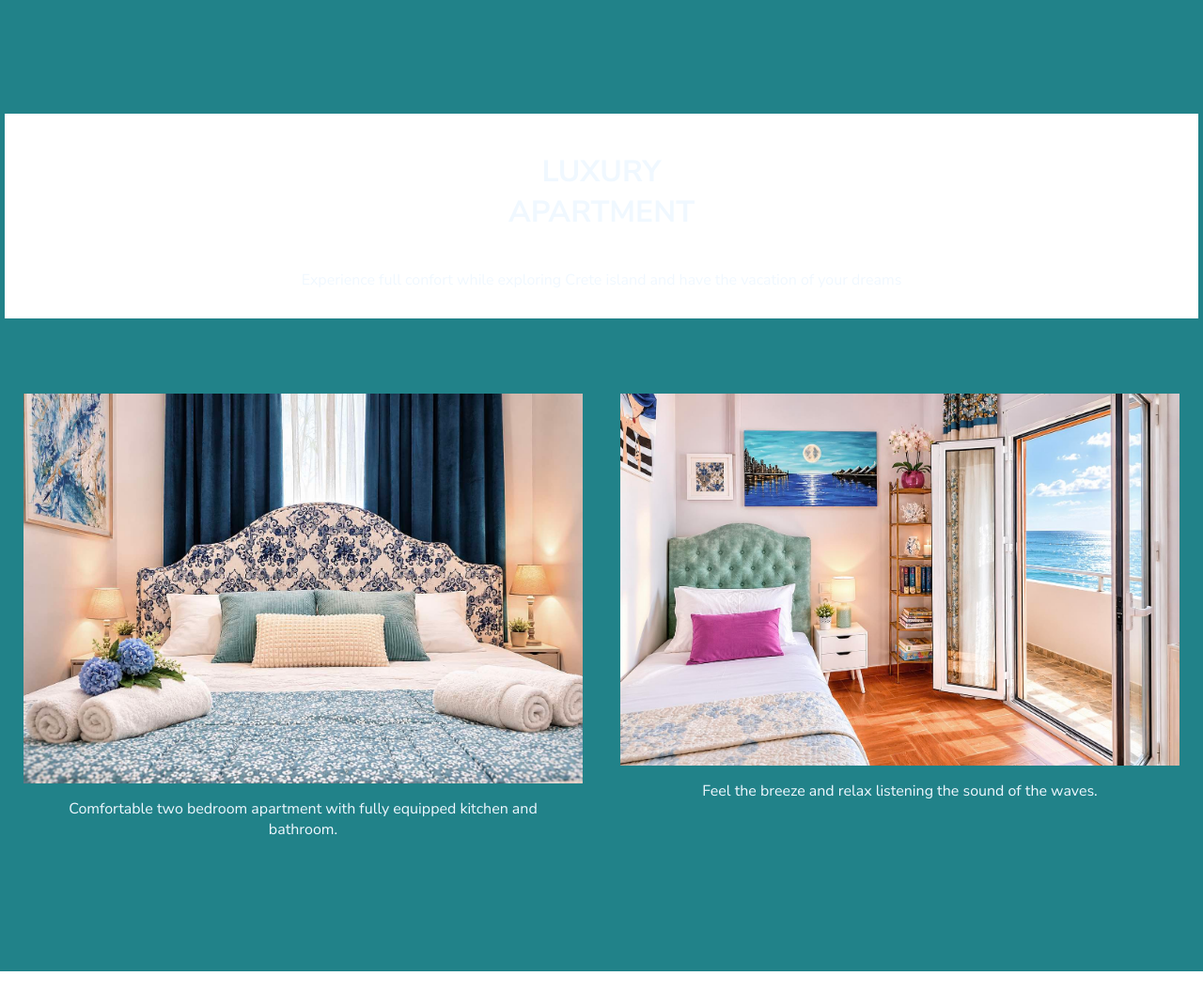
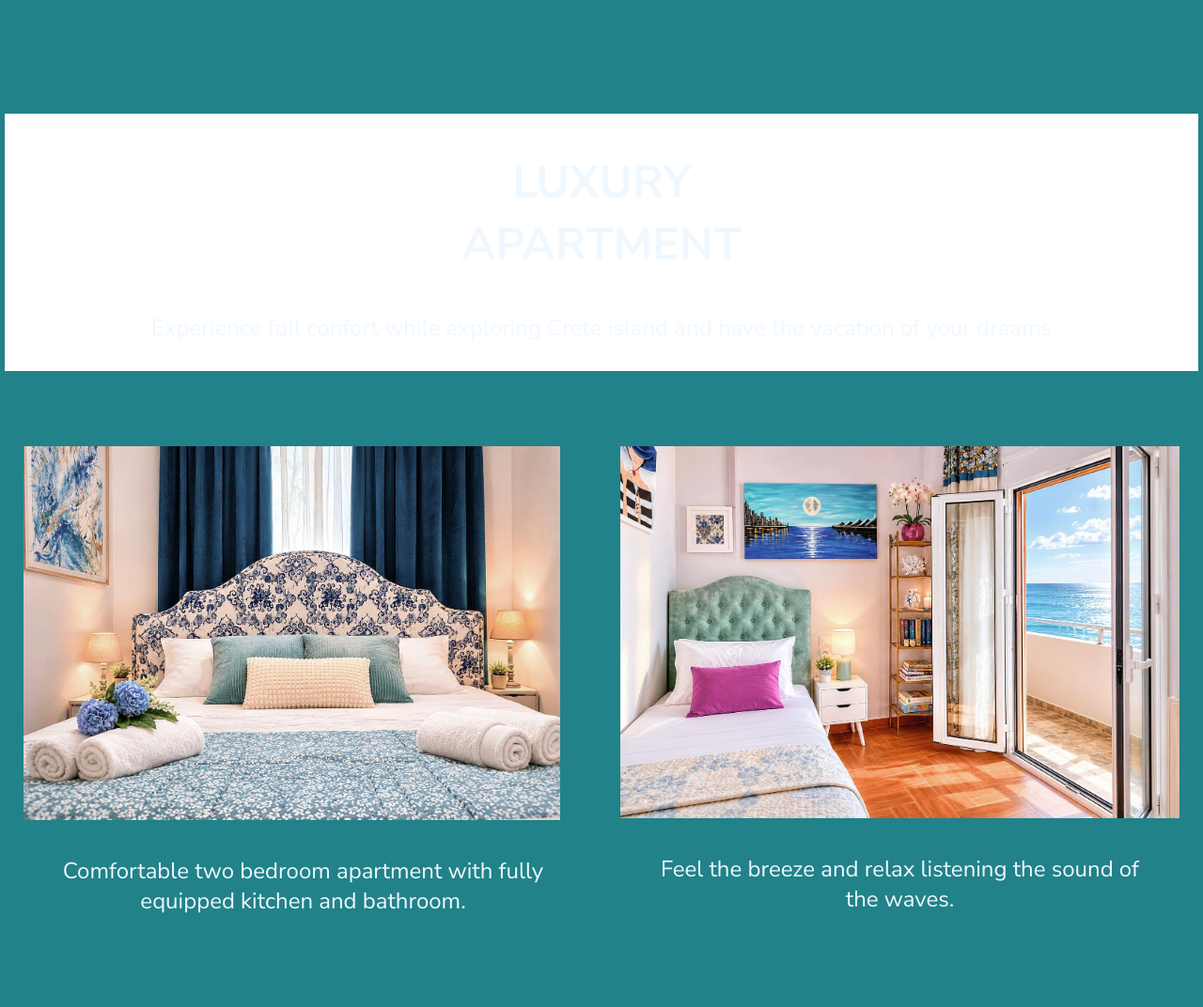
Before and after one commit to TelisK/Orpheus-House, a plain HTML site: page index-new.html in a window 1280 px wide. Shown: the part 2620-3692 px from the top of the page at 94% size. Before the commit the page ends 3654 px from the top, so only its background shows below. Drawn offline with Linux system fonts and the light colour scheme.

Commit message:
Section bedrooms completed for desktop. Going to the next section

```diff
--- a/style3.css
+++ b/style3.css
@@ -340,6 +340,9 @@ main .flex .flex-left {
     background-color: #218289;
     gap: 20px;
 }
+.luxury-apartment {
+    font-size: 150%;
+}
 .bedrooms {
     display: grid;
     grid-template-rows: 5fr 1fr;
@@ -347,6 +350,13 @@ main .flex .flex-left {
     grid-template-areas:
     "double single"
     "double-text single-text";
+    font-size: 150%;
+}
+.double-bed img{
+    width: 96%;
+}
+.double-bed p, .single-bed p {
+    padding: 30px;
 }
 
 
```
